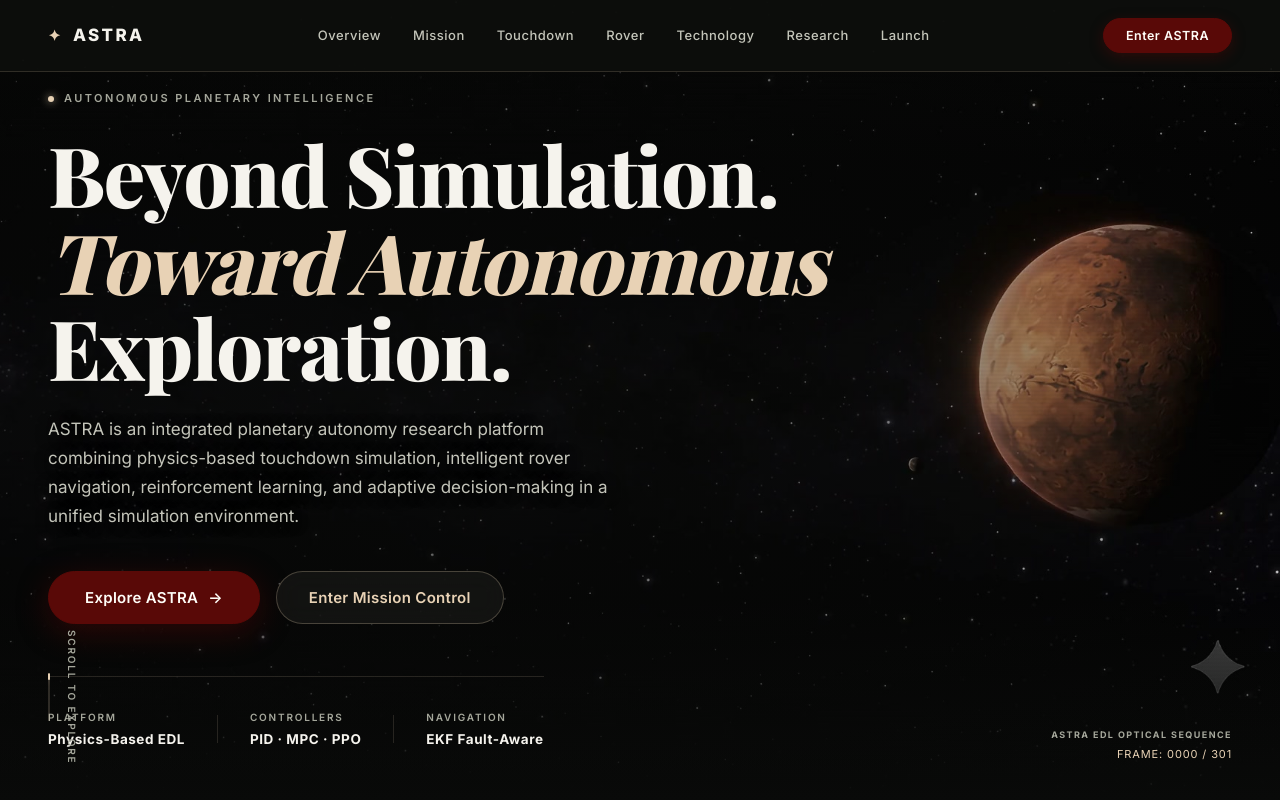
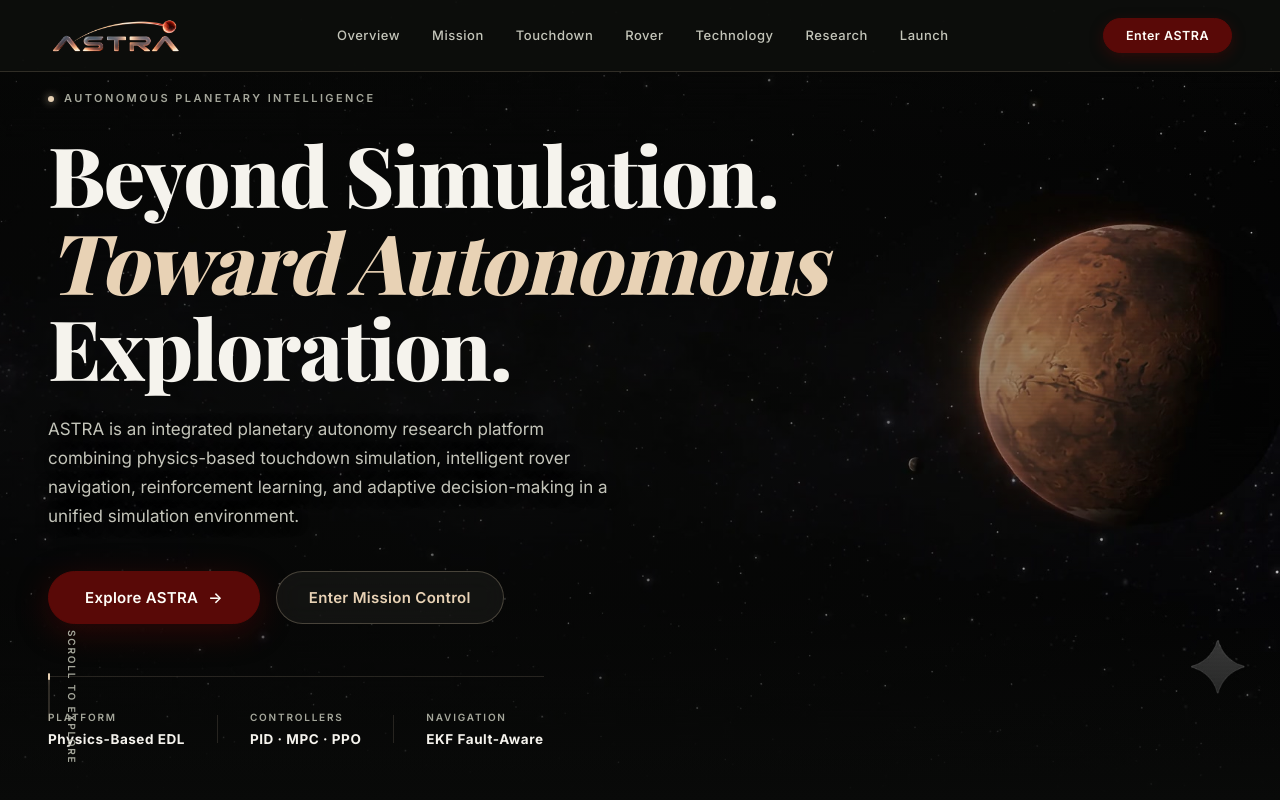
Before and after one commit to Prash-2402/ASTRA---AI-Driven-System-for-Touchdown-Rover-Autonomy, a React (Vite) app in the folder frontend/: page / in a window 1280 px wide. Shown: the top 800 px of the page. Built offline with nearby package versions, Linux system fonts and the light colour scheme; a web font is replaced by a local one.

Commit message:
feat(branding): integrate LOGO.png across navigation and footer, remove Mars frame counter overlay

```diff
--- a/frontend/src/components/AppShell.css
+++ b/frontend/src/components/AppShell.css
@@ -71,6 +71,22 @@
   letter-spacing: 0.16em;
   color: #272922;
   font-family: var(--font-sans);
+}
+
+.sidebar-brand-img {
+  height: 28px;
+  width: auto;
+  max-width: 130px;
+  object-fit: contain;
+  display: block;
+}
+
+.sidebar-brand-img-collapsed {
+  height: 24px;
+  width: auto;
+  max-width: 32px;
+  object-fit: contain;
+  display: block;
 }
 
 .collapse-btn {
--- a/frontend/src/components/AppShell.tsx
+++ b/frontend/src/components/AppShell.tsx
@@ -54,14 +54,13 @@ const AppShell: React.FC = () => {
       <aside className="sidebar">
         <div className="sidebar-header">
           {!collapsed && (
-            <button className="sidebar-brand" onClick={() => navigate('/')}>
-              <span className="brand-mark">✦</span>
-              <span className="brand-name">ASTRA</span>
+            <button className="sidebar-brand" onClick={() => navigate('/')} title="ASTRA Homepage">
+              <img src="/LOGO.png" alt="ASTRA" className="sidebar-brand-img" />
             </button>
           )}
           {collapsed && (
-            <button className="sidebar-brand sidebar-brand--collapsed" onClick={() => navigate('/')}>
-              <span className="brand-mark">✦</span>
+            <button className="sidebar-brand sidebar-brand--collapsed" onClick={() => navigate('/')} title="ASTRA Homepage">
+              <img src="/LOGO.png" alt="ASTRA" className="sidebar-brand-img-collapsed" />
             </button>
           )}
           <button className="collapse-btn" onClick={() => setCollapsed(!collapsed)} title={collapsed ? 'Expand sidebar' : 'Collapse sidebar'}>
--- a/frontend/src/components/MarsScrollSection.css
+++ b/frontend/src/components/MarsScrollSection.css
@@ -275,33 +275,6 @@
   writing-mode: vertical-rl;
 }
 
-/* ─── Cinematic Telemetry Stamp ────────────────────────────── */
-.mars-telemetry-stamp {
-  position: absolute;
-  bottom: 36px;
-  right: 48px;
-  z-index: 25;
-  pointer-events: none;
-  text-align: right;
-  display: flex;
-  flex-direction: column;
-  gap: 4px;
-}
-
-.stamp-line {
-  font-size: 9px;
-  font-weight: 700;
-  letter-spacing: 0.16em;
-  text-transform: uppercase;
-  color: var(--astra-sage);
-}
-
-.stamp-coords {
-  font-size: 11px;
-  letter-spacing: 0.08em;
-  color: var(--astra-cream);
-}
-
 /* ─── Responsive Media Queries ──────────────────────────────── */
 @media (max-width: 900px) {
   .mars-scroll-section,
@@ -325,10 +298,6 @@
     left: 24px;
     bottom: 24px;
   }
-  .mars-telemetry-stamp {
-    right: 24px;
-    bottom: 24px;
-  }
 }
 
 @media (max-width: 600px) {
--- a/frontend/src/components/MarsScrollSection.tsx
+++ b/frontend/src/components/MarsScrollSection.tsx
@@ -328,7 +328,7 @@ export const MarsScrollSection: React.FC<MarsScrollSectionProps> = ({ onEnterApp
           </div>
         </div>
 
-        {/* Scroll Progress & Sequence Indicator */}
+        {/* Scroll Progress Indicator */}
         <div
           className="hero-scroll-indicator"
           style={{ opacity: Math.max(0, 1 - progress * 3) }}
@@ -343,14 +343,6 @@ export const MarsScrollSection: React.FC<MarsScrollSectionProps> = ({ onEnterApp
           </div>
           <span>Scroll to explore</span>
         </div>
-
-        {/* Cinematic telemetry stamp on canvas */}
-        <div className="mars-telemetry-stamp">
-          <div className="stamp-line">ASTRA EDL OPTICAL SEQUENCE</div>
-          <div className="stamp-coords font-mono">
-            FRAME: {Math.round(progress * (TOTAL_FRAMES - 1)).toString().padStart(4, '0')} / {TOTAL_FRAMES}
-          </div>
-        </div>
       </div>
     </section>
   )
--- a/frontend/src/pages/LandingPage.css
+++ b/frontend/src/pages/LandingPage.css
@@ -73,6 +73,24 @@
 
 .nav-visible { transform: translateY(0); opacity: 1; }
 .nav-hidden { transform: translateY(-100%); opacity: 0; }
+
+.nav-logo-link {
+  display: flex;
+  align-items: center;
+  text-decoration: none;
+  flex-shrink: 0;
+  transition: opacity 0.2s ease, transform 0.2s ease;
+}
+.nav-logo-link:hover {
+  opacity: 0.88;
+}
+.nav-logo-img {
+  height: 34px;
+  width: auto;
+  max-width: 150px;
+  object-fit: contain;
+  display: block;
+}
 
 .nav-logo {
   display: flex;
@@ -607,6 +625,24 @@
 
 .footer-brand { max-width: 280px; }
 
+.footer-logo-link {
+  display: inline-flex;
+  align-items: center;
+  text-decoration: none;
+  margin-bottom: 14px;
+  transition: opacity 0.2s ease;
+}
+.footer-logo-link:hover {
+  opacity: 0.88;
+}
+.footer-logo-img {
+  height: 32px;
+  width: auto;
+  max-width: 140px;
+  object-fit: contain;
+  display: block;
+}
+
 .footer-logo {
   display: flex;
   align-items: center;
--- a/frontend/src/pages/LandingPage.tsx
+++ b/frontend/src/pages/LandingPage.tsx
@@ -127,10 +127,9 @@ const LandingPage: React.FC = () => {
 
       {/* ── Top Navigation ── */}
       <nav className={`landing-nav ${navVisible ? 'nav-visible' : 'nav-hidden'}`}>
-        <div className="nav-logo">
-          <span className="nav-logo-mark">✦</span>
-          <span className="nav-logo-text">ASTRA</span>
-        </div>
+        <a href="#overview" className="nav-logo-link" aria-label="ASTRA Homepage">
+          <img src="/LOGO.png" alt="ASTRA" className="nav-logo-img" />
+        </a>
         <div className="nav-links">
           {navLinks.map(l => (
             <a key={l} href={`#${l.toLowerCase().replace(' ', '-')}`} className="nav-link">{l}</a>
@@ -429,10 +428,9 @@ const LandingPage: React.FC = () => {
         <div className="container">
           <div className="footer-top">
             <div className="footer-brand">
-              <div className="footer-logo">
-                <span className="nav-logo-mark">✦</span>
-                <span>ASTRA</span>
-              </div>
+              <a href="#overview" className="footer-logo-link" aria-label="ASTRA Homepage">
+                <img src="/LOGO.png" alt="ASTRA" className="footer-logo-img" />
+              </a>
               <p className="footer-tagline">
                 AI-Driven System for Touchdown &amp; Rover Autonomy.
               </p>
```
Also changed, not shown: frontend/public/LOGO.png (added), 1 other file (tests, documents, lock files or other folders).
